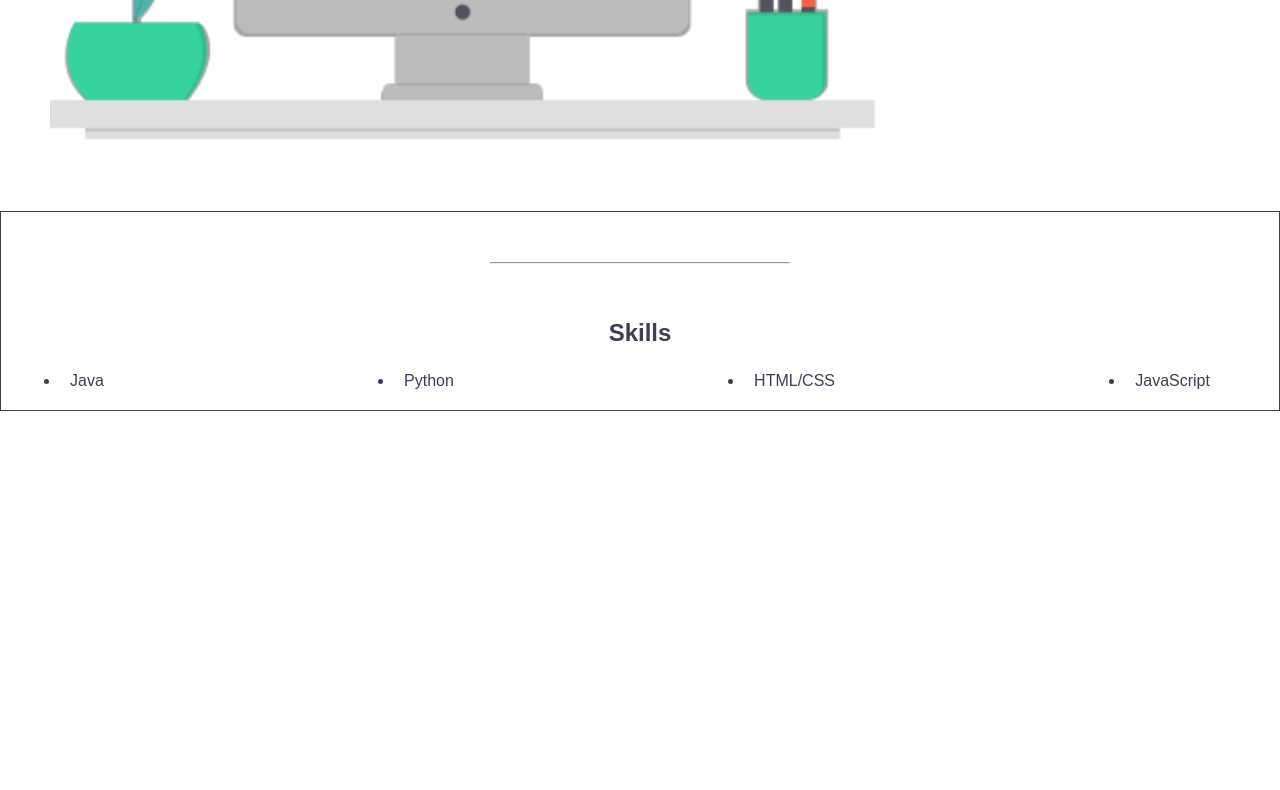
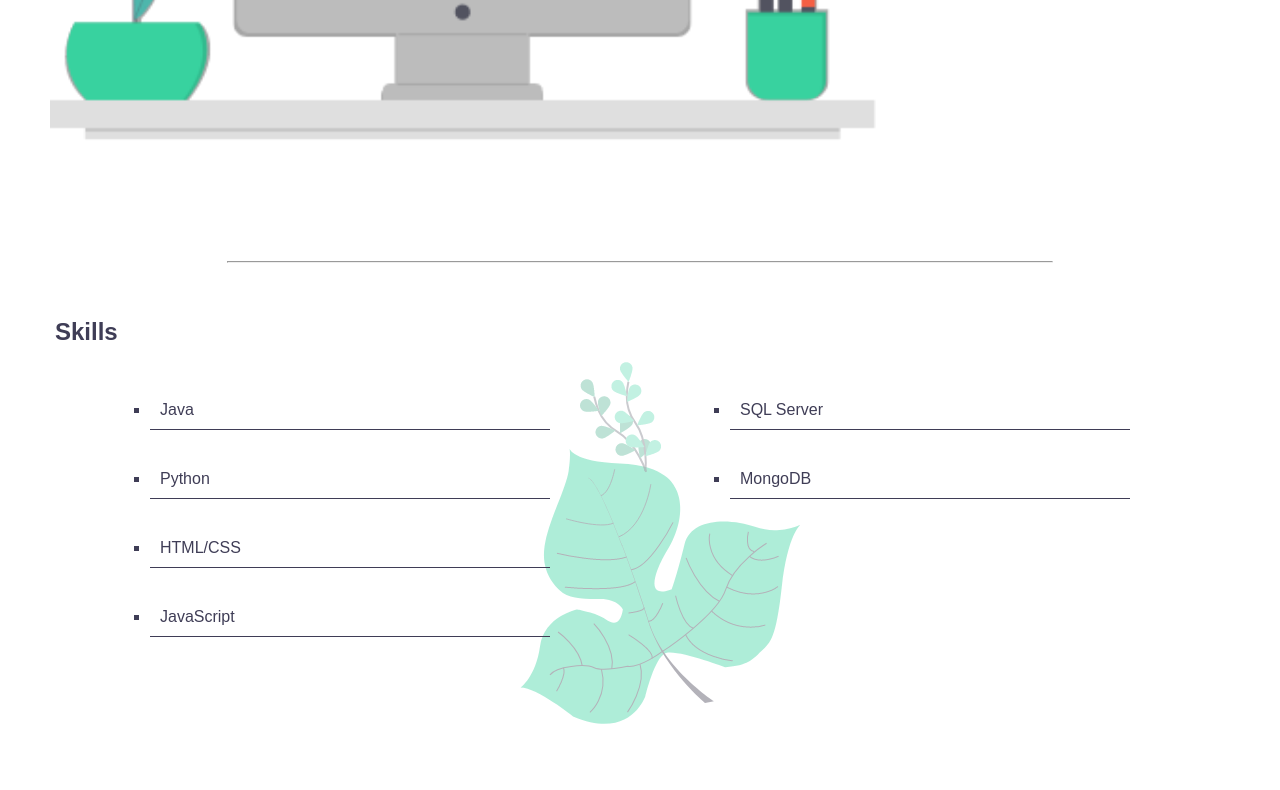
Before and after one commit to BuiTriThuc150602/BuiTriThuc150602.github.io-myPortfolio, a plain HTML site: page index.html in a window 1280 px wide. Shown: the part 2226-3016 px from the top of the page. Before the commit the page ends 2637 px from the top, so only its background shows below. Drawn offline with Linux system fonts and the light colour scheme.

Commit message:
add skill list

```diff
--- a/CSS/style.css
+++ b/CSS/style.css
@@ -56,7 +56,7 @@ header {
   align-items: center;
   padding: 10px 0;
 }
-.navbar_logo{
+.navbar_logo {
   z-index: 1;
 }
 .navbar_logo img {
@@ -176,136 +176,159 @@ header {
   align-items: center;
 }
 
-.banner_img{
+.banner_img {
   /* position: absolute; */
   margin-top: -110px;
   top: 0;
   right: 0;
   z-index: -1;
 }
-.banner_heading{
+.banner_heading {
   max-width: 300px;
   text-align: center;
   /* color: var(--gray); */
   margin: 0 auto;
 }
-.banner_heading h1{
+.banner_heading h1 {
   color: lightgray;
   margin-bottom: 15px;
   font-size: 40px;
   padding-top: 20px;
 }
-.banner_heading p{
+.banner_heading p {
   font-weight: 500;
   line-height: 30px;
   margin-bottom: 15px;
 }
-.banner_btn{
+.banner_btn {
   font-size: 1rem;
 }
-.banner_socials{
+.banner_socials {
   display: flex;
   justify-content: space-evenly;
   margin-top: 15px;
   font-size: 30px;
 }
-.banner_socials a{
+.banner_socials a {
   transition: var(--smooth);
   color: var(--gray);
 }
-.banner_socials a:hover{
+.banner_socials a:hover {
   transition: var(--smooth);
   color: var(--green-l);
 }
-@media(min-width: 62em) {
-  .banner_heading{
+@media (min-width: 62em) {
+  .banner_heading {
     text-align: initial;
     margin: 0;
     padding-top: 0;
   }
-  .banner_img{
+  .banner_img {
     position: absolute;
     width: 70%;
     margin-top: initial;
   }
-  .banner_btn{
+  .banner_btn {
     margin-left: 90px;
   }
 }
 
 /* things */
 
-#things{
+#things {
   position: relative;
   overflow-x: hidden;
   margin-top: 50px;
   color: var(--gray);
 }
 
-.things_dec{
+.things_dec {
   position: absolute;
   top: 0;
   left: 0;
   transform: translateX(-50%);
   z-index: -1;
 }
-#things h2{
+#things h2 {
   text-align: center;
   color: var(--gray);
   margin-top: 50px;
 }
-.things_item{
+.things_item {
   margin: 50px 0;
 }
-.things_item p{
-  margin: 0 auto;
+.things_item p {
+  margin: 30px auto;
   font-weight: 400;
   max-width: 300px;
   line-height: 35px;
   text-align: center;
 }
-@media (min-width:62em) {
-  .things_item{
+@media (min-width: 62em) {
+  .things_item {
     display: flex;
     justify-content: space-between;
     align-items: center;
-    margin: 70px 0 ;
+    margin: 70px 0;
   }
-  .things_item img{
+  .things_item img {
     width: 70%;
   }
 }
-hr{
-  max-width: 300px;
+hr {
+  max-width: 70%;
   margin: 50px auto;
   size: 30px;
 }
-#skills{
-  color: var(--gray) ;
+#skills {
+  color: var(--gray);
   display: flex;
   justify-content: space-around;
   align-items: baseline;
-  border: .5px solid #3f3d56;
 }
-#skills h2{
+#skills h2 {
+  color: var(--gray);
   text-align: center;
   font-weight: 600;
   padding: 5px;
 }
-.skill_list{
+.skill_list {
+  position: relative;
   display: flex;
-  justify-content: space-between;
+  justify-content: space-around;
   align-items: baseline;
-  margin: 10px ;
+  margin: 10px;
 }
-.skill_item{
+.skill_dec{
+  position: absolute;
+  opacity: .5;
+  z-index: -1;
+}
+.skill_item {
+  list-style: square;
   padding: 10px;
+  margin: 30px 5px;
   font-weight: 300;
   transition: var(--smooth);
+  border-bottom: 0.1px solid var(--gray);
 }
 
-.skill_item:hover{
+.skill_item:hover {
   color: var(--green-l);
   transform: translateY(-20%);
   transition: var(--smooth);
 }
+
+@media (min-width: 62em) {
+  #skills h2 {
+    text-align: start;
+    padding: 5px;
+  }
+  .skill_list{
+    justify-content: space-around;
+  }
+  .skill_item{
+    width: 400px;
+  }
+
+}
--- a/index.html
+++ b/index.html
@@ -94,14 +94,23 @@
     </secsion>
     <secsion id="skills">
       <div class="container">
-        <hr>
+        <hr />
         <h2>Skills</h2>
-        <ul class="skill_list">
-          <li class="skill_item">Java</li>
-          <li class="skill_item">Python</li>
-          <li class="skill_item">HTML/CSS</li>
-          <li class="skill_item">JavaScript</li>
-        </ul>
+        <div class="skill_list">
+          <div class="skill_dec">
+            <img src="IMG/things-dec-r.png" >
+          </div>
+          <ul class="language">
+            <li class="skill_item">Java</li>
+            <li class="skill_item">Python</li>
+            <li class="skill_item">HTML/CSS</li>
+            <li class="skill_item">JavaScript</li>
+          </ul>
+          <ul class="database">
+            <li class="skill_item">SQL Server</li>
+            <li class="skill_item">MongoDB</li>
+          </ul>
+        </div>
       </div>
     </secsion>
   </body>
```
Also changed, not shown: IMG/javaicon.png (added).
